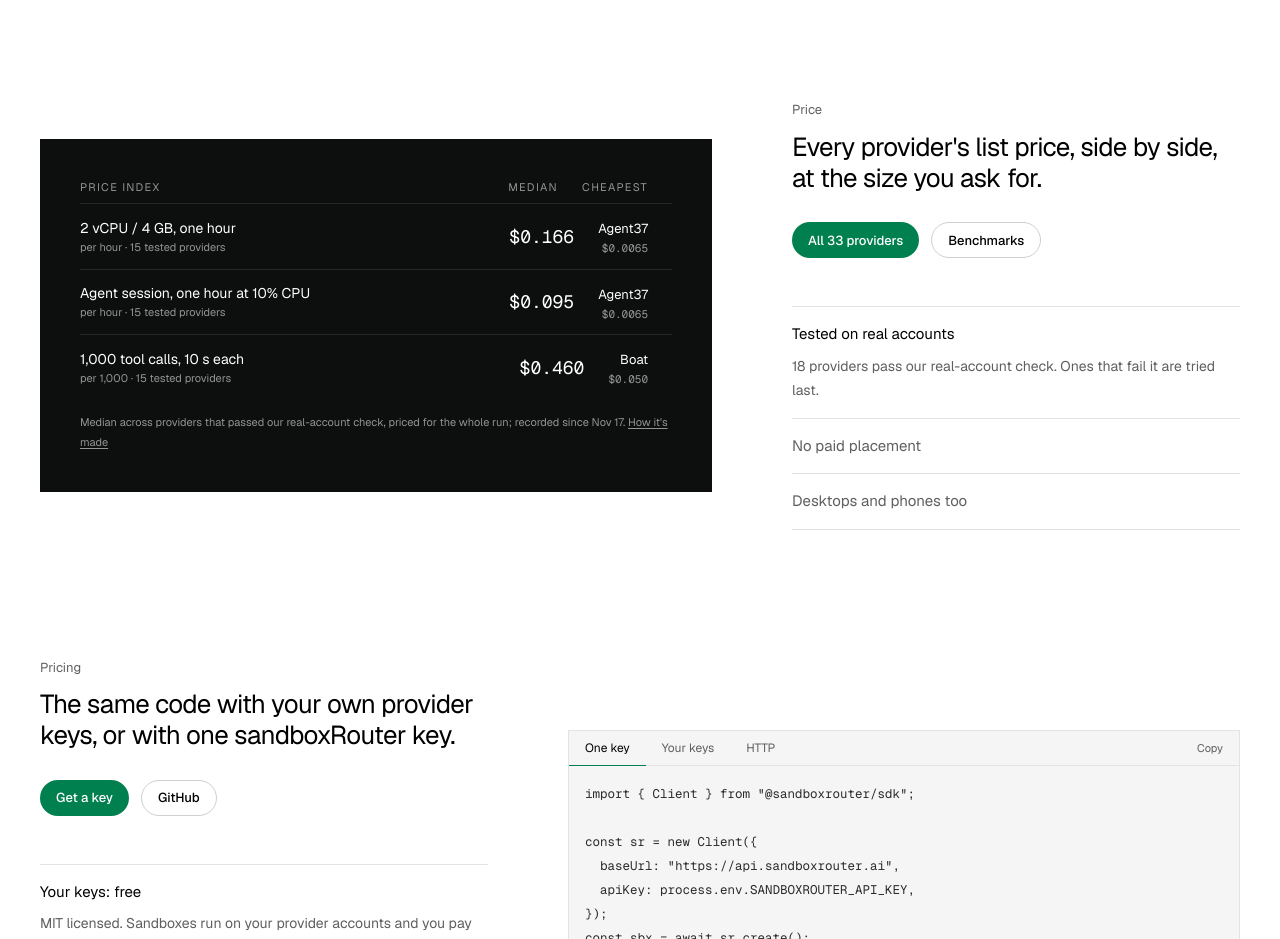
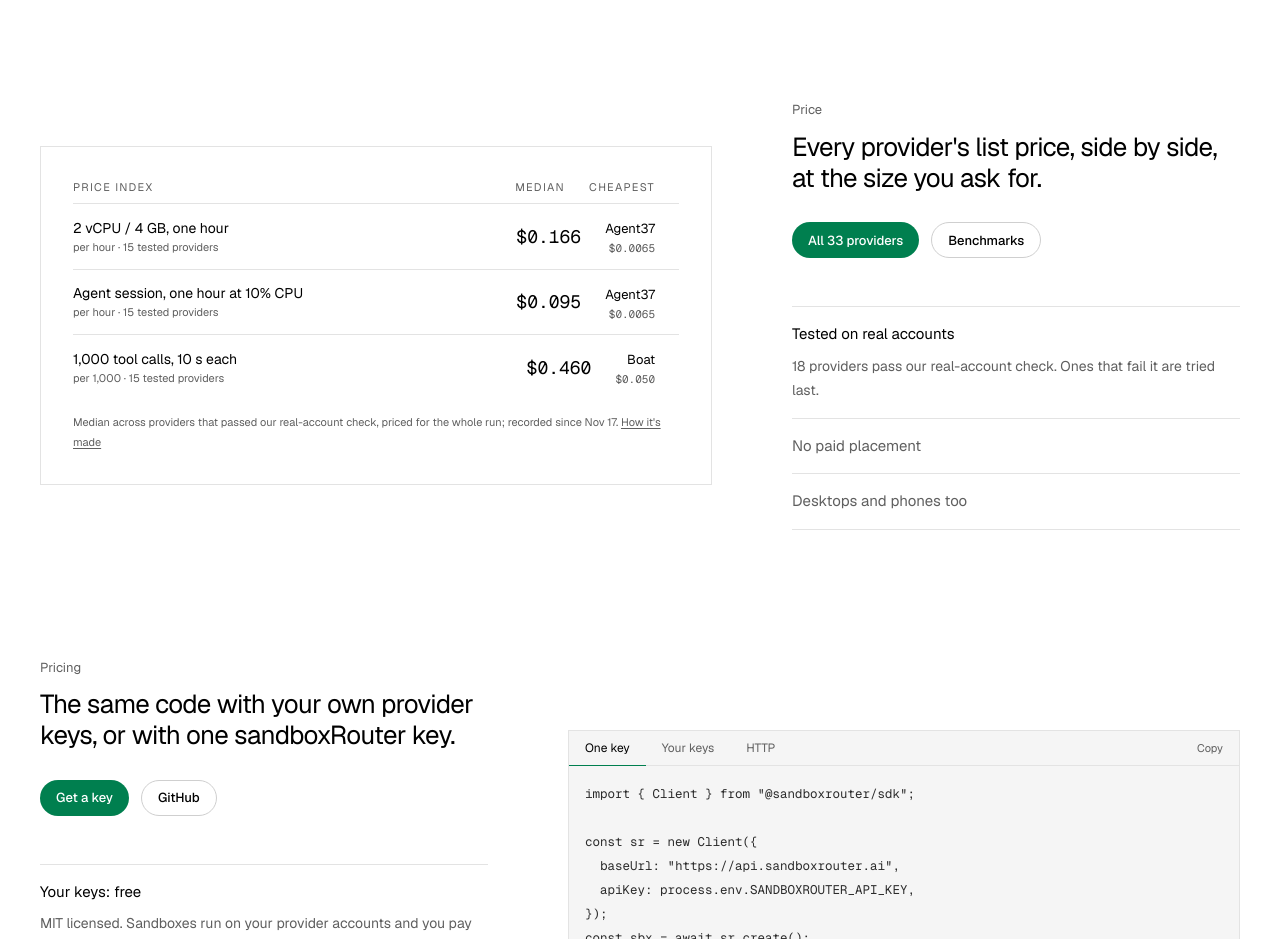
Before and after one commit to gigialc/sandboxrouter, a Next.js app in the folder web/: page / in a window 1280 px wide. Shown: the part 2940-3879 px from the top of the page. Built offline with nearby package versions, Linux system fonts and the light colour scheme.

Commit message:
Match homepage price index to surrounding table styles

```diff
--- a/web/src/app/page.tsx
+++ b/web/src/app/page.tsx
@@ -238,8 +238,8 @@ export default function Home() {
             { title: "Desktops and phones too", body: `Computers your model can see and click, from ${desktops} providers.` },
           ]}
           visual={
-            <div className="bg-[#0c0f0e] p-6 sm:p-10">
-              <PriceIndex dark />
+            <div className="border border-line p-5 sm:p-8">
+              <PriceIndex />
             </div>
           }
         />
```
